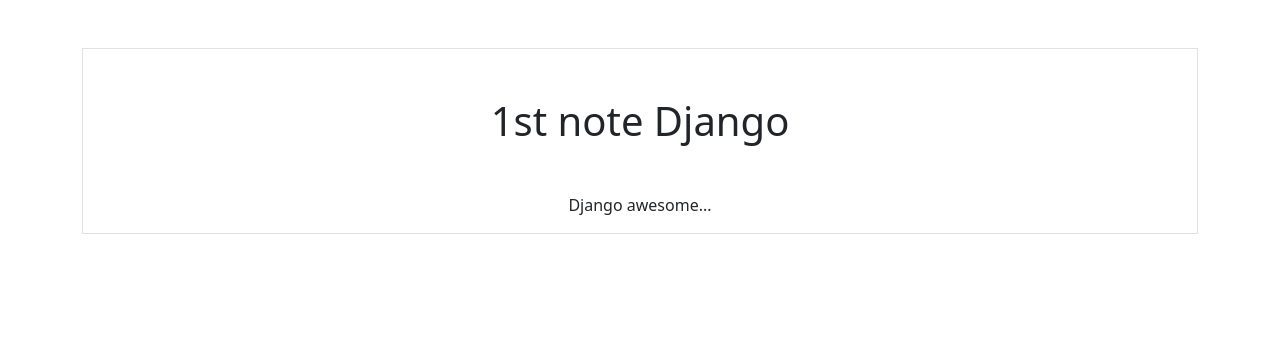
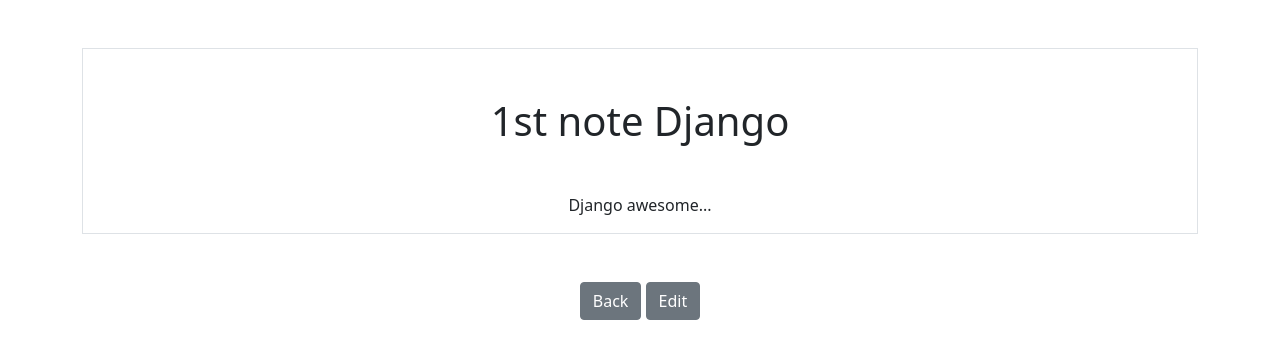
Before and after one commit to Leslielu7/python-django, a Django app: page /smart/notes/1 in a window 1280 px wide. Shown: the top 359 px of the page. Run offline with Django 4.2, Linux system fonts and the light colour scheme; data comes from the database, SQL or seed files in the repository.

Commit message:
add buttons to edit, cancel edit, return to node list

```diff
--- a/notes/templates/notes/notes_detail.html
+++ b/notes/templates/notes/notes_detail.html
@@ -5,4 +5,7 @@
     <h1 class="my-5">{{note.title}}</h1>
     <p>{{note.text}}</p>
 </div>
+
+<a href="{% url 'notes.list' %}" class="btn btn-secondary my-5">Back</a>
+<a href="{% url 'notes.update' pk=note.id %}" class="btn btn-secondary">Edit</a>
 {% endblock %}
--- a/notes/templates/notes/notes_form.html
+++ b/notes/templates/notes/notes_form.html
@@ -13,4 +13,7 @@
 </div>
 {% endif %}
 
+<a href="{% url 'notes.list' %}" class="btn btn-secondary">Cancel</a>
+
+
 {% endblock %}
```
